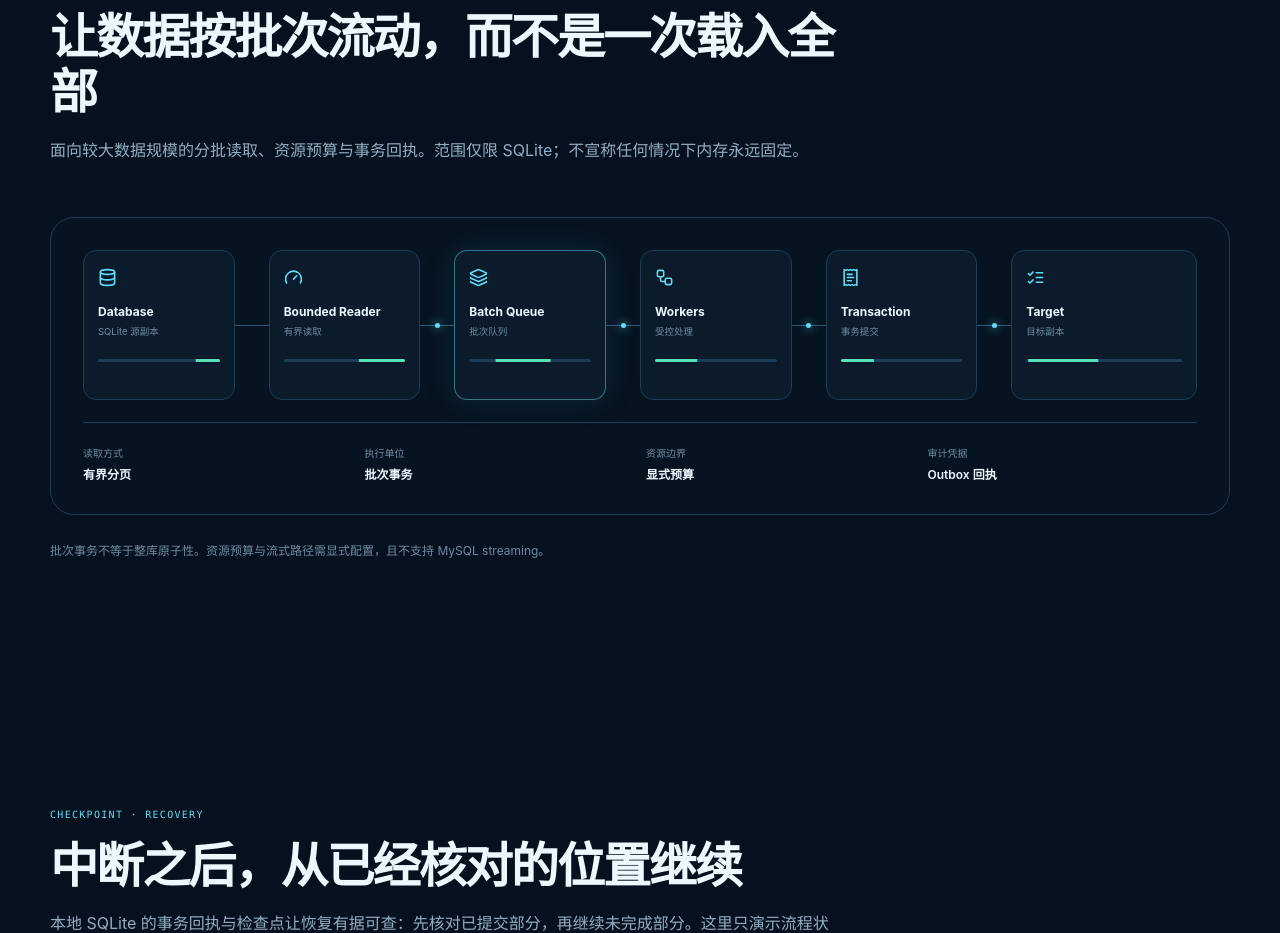
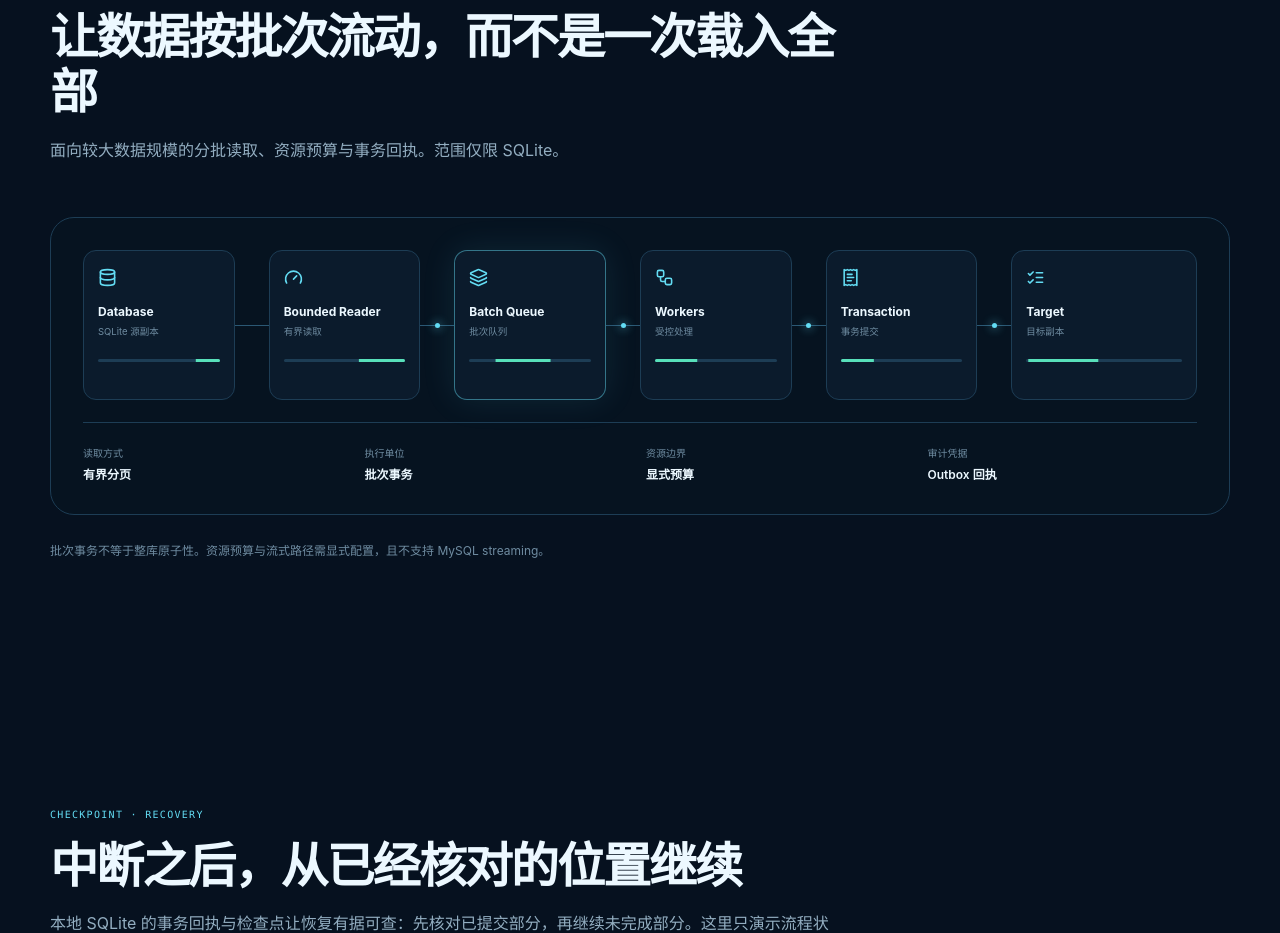
Before and after one commit to haoyuehx/maskriver, a React (Vite) app in the folder website/: page / in a window 1280 px wide. Shown: the part 4900-5833 px from the top of the page. Built offline with nearby package versions, Linux system fonts and the light colour scheme; no server answers.

Commit message:
docs: streamline public-facing copy and contributors

```diff
--- a/website/src/components/StreamingPipeline.tsx
+++ b/website/src/components/StreamingPipeline.tsx
@@ -16,7 +16,7 @@ export default function StreamingPipeline() {
       <div className="section-heading">
         <span className="section-kicker">BOUNDED STREAMING</span>
         <h2 id="streaming-title">让数据按批次流动，而不是一次载入全部</h2>
-        <p>面向较大数据规模的分批读取、资源预算与事务回执。范围仅限 SQLite；不宣称任何情况下内存永远固定。</p>
+        <p>面向较大数据规模的分批读取、资源预算与事务回执。范围仅限 SQLite。</p>
       </div>
       <Reveal className="pipeline-wrap">
         <div className="pipeline">
```
